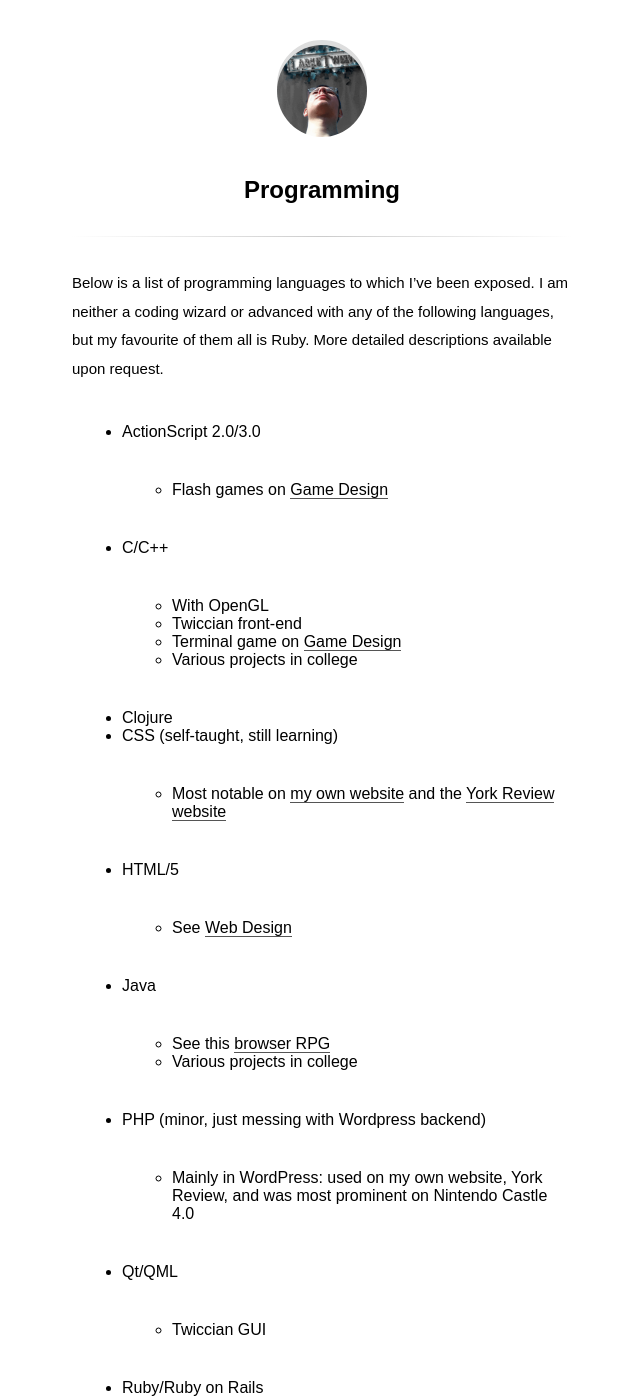
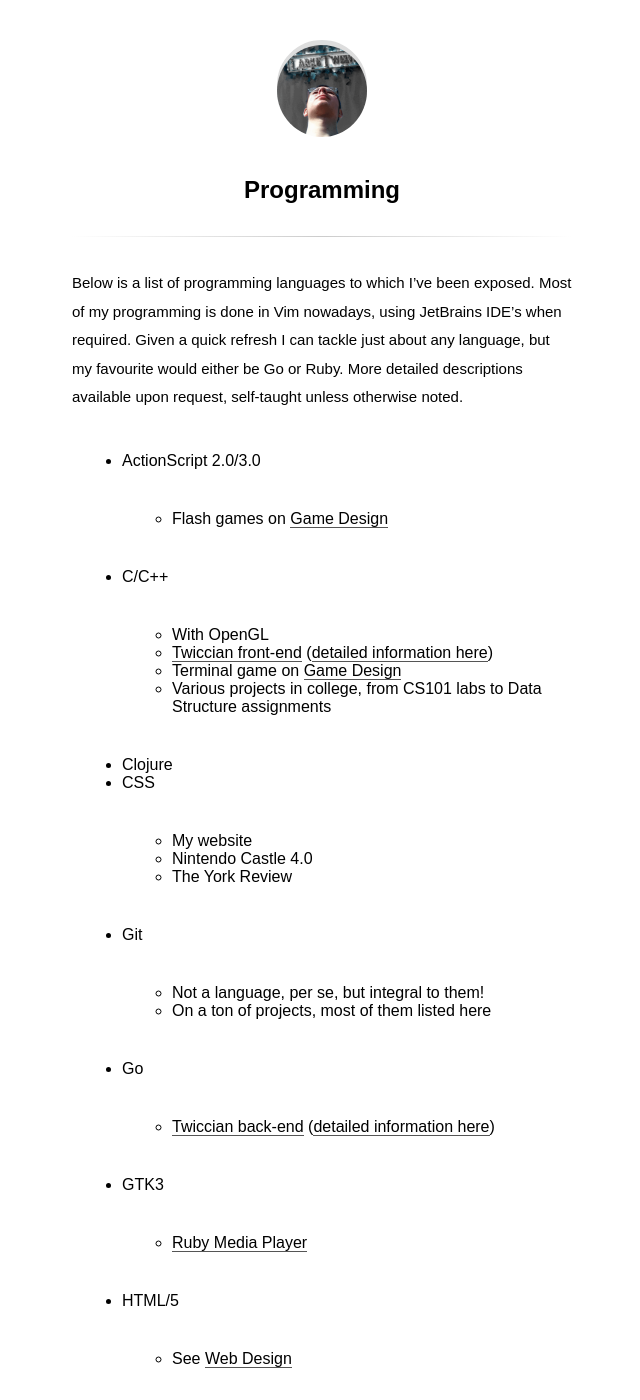
Before and after one commit to Larke12/larke12.github.io, a Jekyll site: the page built from _posts/2015-12-24-programming.md, in a window 1280 px wide and 1400 px high. Shown: the whole window, without its empty margins (318-958 px from the left). Built offline with Jekyll 4.4.1, drawn with Linux system fonts in a browser that asks for light colours; some web fonts are replaced; some of the changed text lies outside the part shown.

Commit message:
Updated information

```diff
--- a/_posts/2015-12-24-programming.md
+++ b/_posts/2015-12-24-programming.md
@@ -1,30 +1,40 @@
 ---
 title: Programming
-updated: 2015-12-24 13:05
+updated: 2016-05-26 13:00
 ---
 
-Below is a list of programming languages to which I’ve been exposed. I am neither a coding wizard or advanced with any of the following languages, but my favourite of them all is Ruby. More detailed descriptions available upon request.
+Below is a list of programming languages to which I’ve been exposed. Most of my programming is done in Vim nowadays, using JetBrains IDE's when required. Given a quick refresh I can tackle just about any language, but my favourite would either be Go or Ruby. More detailed descriptions available upon request, self-taught unless otherwise noted.
 
 + ActionScript 2.0/3.0
 	+ Flash games on [Game Design](../game-design)
 + C/C++
 	+ With OpenGL
-	+ Twiccian front-end
+	+ [Twiccian front-end](https://github.com/Larke12/twiccian) (<a href="http://stackoverflow.com/cv/rhammett" target="_blank" >detailed information here</a>)
 	+ Terminal game on [Game Design](../game-design)
-	+ Various projects in college
+	+ Various projects in college, from CS101 labs to Data Structure assignments
 + Clojure
-+ CSS (self-taught, still learning)
-	+ Most notable on <a href="http://www.ryanhammett.com/" target="_blank">my own website</a> and the <a href="http://www.yorkreview.org" target="_blank">York Review website</a>
++ CSS
+	+ My website
+	+ Nintendo Castle 4.0
+	+ The York Review
++ Git
+	+ Not a language, per se, but integral to them!
+	+ On a ton of projects, most of them listed here
++ Go
+	+ [Twiccian back-end](https://github.com/Larke12/twicciand) (<a href="http://stackoverflow.com/cv/rhammett" target="_blank" >detailed information here</a>)
++ GTK3
+	+ [Ruby Media Player](https://github.com/Larke12/rbmp)
 + HTML/5
 	+ See [Web Design](../web-design)
 + Java
 	+ See this [browser RPG](https://github.com/Larke12/Team_Assignment_RPG)
 	+ Various projects in college
 + PHP (minor, just messing with Wordpress backend)
-	+ Mainly in WordPress: used on my own website, York Review, and was most prominent on Nintendo Castle 4.0
+	+ Mainly in WordPress: used on my own website, York Review, and Nintendo Castle 4.0
 + Qt/QML
 	+ Twiccian GUI
 + Ruby/Ruby on Rails
+	+ [Ruby Media Player](https://github.com/Larke12/rbmp)
 	+ [Ruby Reminder App](https://github.com/Larke12/ruby-reminder)
 	+ [Slack Mathbot](https://github.com/Larke12/slack-mathbot) (Converting to a Pixiv unfurler)
 	+ [Ruby OpenGL Mill](https://github.com/Larke12/ruby-opengl-mill)
```
Also changed, not shown: other parts of _posts/2015-12-24-programming.md (+3 -2 lines), _posts/2015-12-24-game-design.md (+1 -1 lines), _posts/2015-12-24-web-design.md (+4 -4 lines), about.md (+2 -2 lines).
